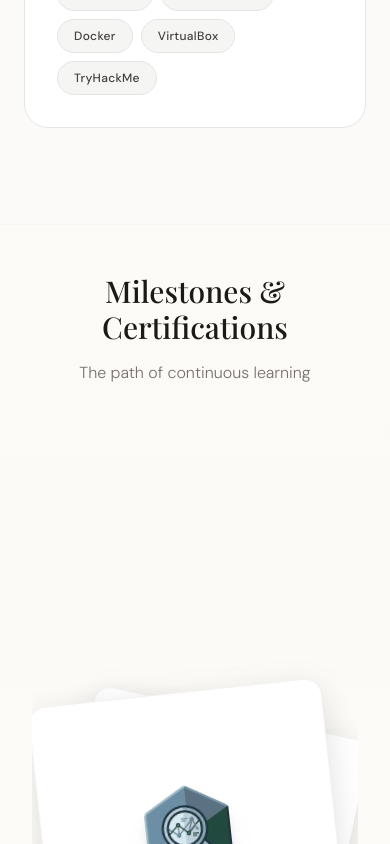
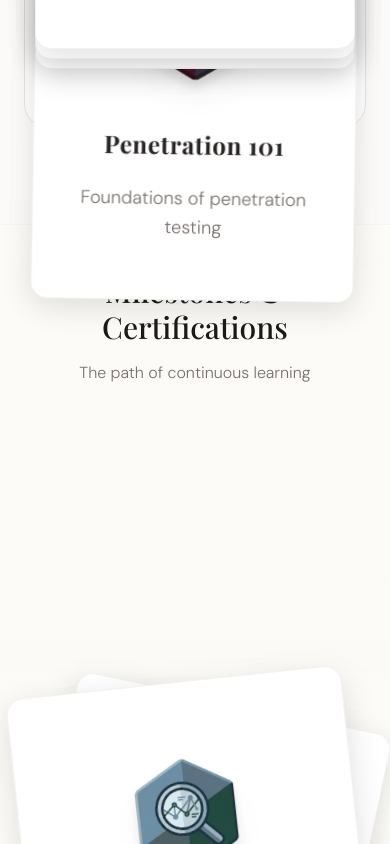
Before and after one commit to id-root/portfolio, a Next.js app: page /about in a window 390 px wide. Shown: the part 1940-2784 px from the top of the page. Built offline with nearby package versions, Linux system fonts and the light colour scheme; a web font is replaced by a local one.

Commit message:
About Page Mobile Clipping Fix

```diff
--- a/src/components/ui/awards-variant.tsx
+++ b/src/components/ui/awards-variant.tsx
@@ -16,20 +16,19 @@ const myAccomplishments = [
 
 export const AwardsVariant = () => {
   return (
-    <section className="bg-transparent px-4 sm:px-8 pb-0">
+    <section className="bg-transparent pb-0">
       <ContainerScroll className="w-full h-[140vh]" totalCards={myAccomplishments.length}>
-        <div className="sticky left-0 top-0 h-svh w-full flex items-center justify-center overflow-hidden">
-          {/* HARD SHRINKING ON MOBILE (w-[75vw] max-w-[280px]) TO PREVENT CORNER CLIPPING ON ROTATION */}
-          <CardsContainer className="mx-auto w-[75vw] max-w-[280px] sm:max-w-[320px] md:max-w-2xl lg:max-w-3xl h-[380px] md:h-[500px]">
+        <div className="sticky left-0 top-0 h-svh w-full flex items-center justify-center">
+          <CardsContainer className="mx-auto w-[min(82vw,480px)] md:w-full md:max-w-2xl lg:max-w-3xl h-[400px] md:h-[500px]">
             {myAccomplishments.map((item, index) => (
               <CardTransformed
                 key={item.tempId}
-                className="items-start justify-evenly border border-stone-200/50 dark:border-[#d5c0aa]/15 bg-white dark:bg-[#0a0a0a] shadow-[0_8px_30px_rgb(0,0,0,0.12)] dark:shadow-[0_8px_30px_rgb(0,0,0,0.8)] px-5 py-8 md:px-12 md:py-10"
+                className="items-start justify-evenly border border-stone-200/50 dark:border-[#d5c0aa]/15 bg-white dark:bg-[#0a0a0a] shadow-[0_8px_30px_rgb(0,0,0,0.12)] dark:shadow-[0_8px_30px_rgb(0,0,0,0.8)] px-8 md:px-12 py-10"
                 arrayLength={myAccomplishments.length}
                 index={index + 1}
               >
-                <div className="flex flex-col items-center justify-center space-y-4 md:space-y-6 w-full h-full text-center">
-                  <div className="relative mb-2 w-[120px] h-[120px] md:w-[180px] md:h-[180px]">
+                <div className="flex flex-col items-center justify-center space-y-6 w-full h-full text-center">
+                  <div className="relative mb-2 w-[140px] h-[140px] md:w-[180px] md:h-[180px]">
                       <Image
                           src={item.image}
                           alt={item.title}
@@ -39,11 +38,11 @@ export const AwardsVariant = () => {
                       />
                   </div>
                   <div>
-                    <h3 className="text-xl md:text-4xl font-serif font-bold text-stone-800 dark:text-[#d5c0aa] drop-shadow-sm tracking-wide leading-tight">
+                    <h3 className="text-2xl md:text-4xl font-serif font-bold text-stone-800 dark:text-[#d5c0aa] drop-shadow-sm tracking-wide">
                       {item.title}
                     </h3>
                   </div>
-                  <p className="text-stone-500 dark:text-stone-300 font-light leading-relaxed max-w-[220px] md:max-w-[420px] text-sm md:text-xl">
+                  <p className="text-stone-500 dark:text-stone-300 font-light leading-relaxed max-w-[340px] md:max-w-[420px] text-lg md:text-xl">
                     {item.desc}
                   </p>
                 </div>
```
